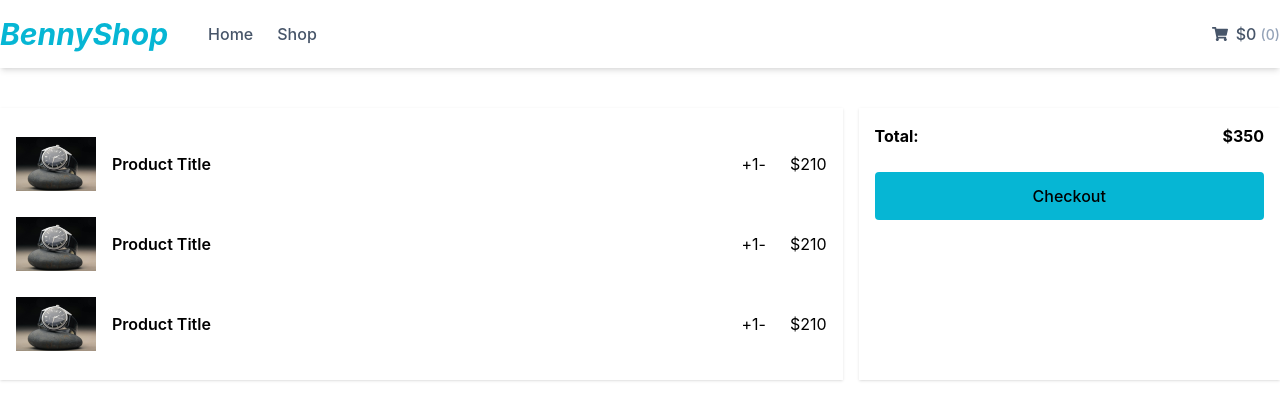
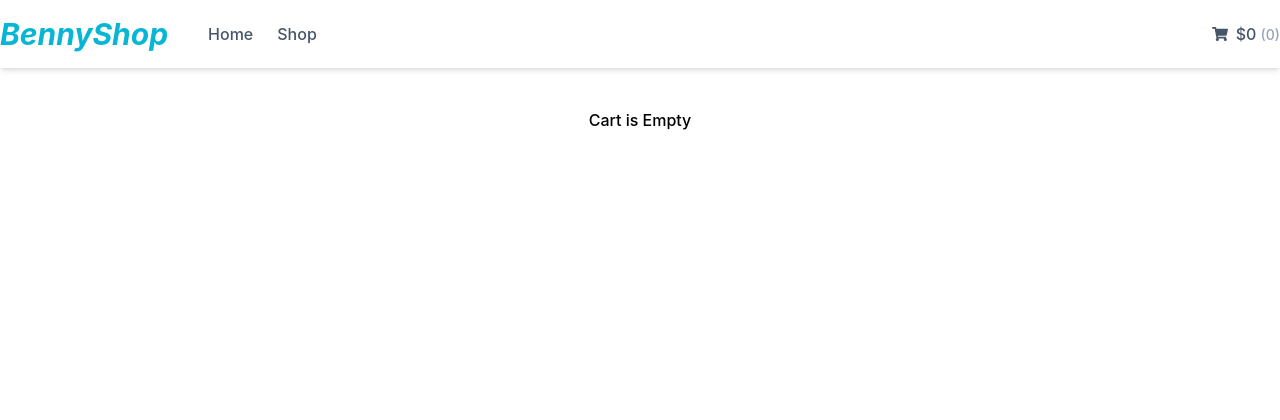
Before and after one commit to mostafizur99/benny-shop, a Next.js app: page /cart in a window 1280 px wide. Shown: the top 420 px of the page. Built offline with nearby package versions, Linux system fonts and the light colour scheme.

Commit message:
feat: cart-page product updated

```diff
--- a/pages/cart.js
+++ b/pages/cart.js
@@ -3,12 +3,14 @@ import Head from 'next/head'
 import Image from 'next/image'
 import Link from 'next/link'
 import React from 'react'
+import { useShoppingCart } from '../hooks/use-cart'
 import getStripe from '../lib/get-stripe'
 import Layout from '../src/components/layouts/Layout'
 import productsData from '../src/data/products'
 
 const Cart = () => {
     const myProducts = productsData
+    const { cartDetails, cartCount, clearCart } = useShoppingCart();
 
     const redirectToCheckout = async () => {
         const { data: { id } } = await axios.post('/api/checkout_sessions', {
@@ -37,36 +39,44 @@ const Cart = () => {
             <Layout>
                 <section className='py-10'>
                     <div className='container mx-auto'>
+                        {
+                            cartCount > 0 ? (
                                 <div className='flex space-x-4'>
                                     <div className='w-4/6  shadow p-4'>
                                         {
-                                    [1, 2, 3].map((item, index) => (
-                                        <div key={index} className='flex items-center justify-between'>
+                                            Object.entries(cartDetails).map(([key, product]) => (
+                                                <div key={key} className='flex items-center justify-between'>
                                                     <Link href={'#'}>
                                                         <a className='flex items-center group overflow-hidden'>
                                                             <div className='relative w-20 h-20'>
                                                                 <Image
-                                                            src="/img/products/product1.jpg"
+                                                                    src={product.thumb}
                                                                     alt='product-image'
                                                                     className=""
                                                                     layout="fill"
                                                                     objectFit="contain"
                                                                 />
                                                             </div>
-                                                    <h4 className='ml-4 text-md font-semibold  group-hover:text-cyan-400 transition'>Product Title</h4>
+                                                            <h4 className='ml-4 text-md font-semibold  group-hover:text-cyan-400 transition'>{product.title}</h4>
                                                         </a>
                                                     </Link>
                                                     <div className='flex items-center'>
                                                         <div className='flex mr-6'>
                                                             <button>+</button>
-                                                    <p>1</p>
+                                                            <p>{product.quantity}</p>
                                                             <button>-</button>
                                                         </div>
-                                                <p>$210</p>
+                                                        <p>${product.price}</p>
                                                     </div>
                                                 </div>
                                             ))
                                         }
+
+                                        <div className='flex justify-end'>
+                                            <button
+                                                onClick={clearCart}
+                                                className='bg-cyan-300 px-2 rounded'>Clear Cart</button>
+                                        </div>
                                     </div>
                                     <div className='w-2/6 justify-between shadow p-4'>
                                         <h4 className='pb-6 font-bold flex justify-between'> <span>Total:</span> <span>$350</span></h4>
@@ -75,6 +85,16 @@ const Cart = () => {
                                         >Checkout</button>
                                     </div>
                                 </div>
+                            )
+                                :
+                                (
+                                    <div className='text-center'>
+                                        <h4 className='font-medium'>Cart is Empty</h4>
+                                    </div>
+                                )
+
+                        }
+
                     </div>
                 </section>
             </Layout>
```
Lines whose indentation alone changed are shown as unchanged.
